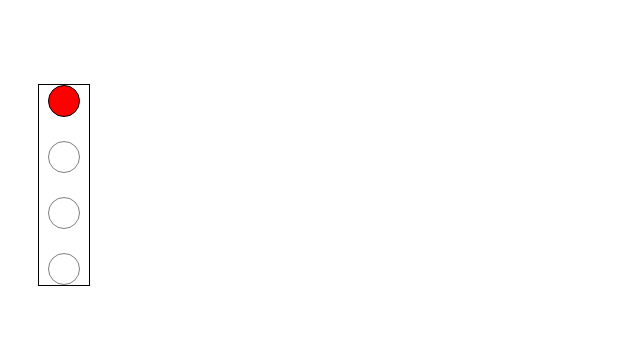
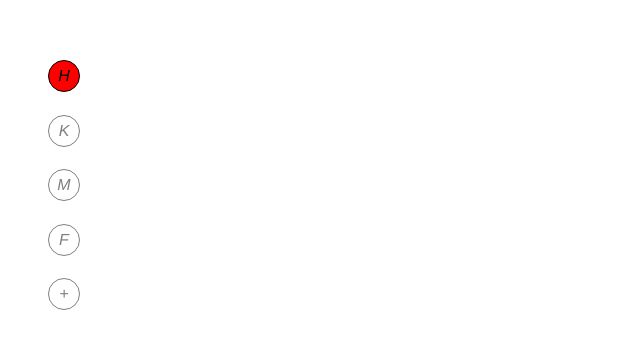
Before and after one commit to youriizz/randomshit666, a Vue app: page /hailmary in a window 1280 px wide. Shown: the part 215-564 px from the top of the page, without its empty margins (0-640 px from the left). Built offline with nearby package versions, Linux system fonts and the light colour scheme; what vue-dragscroll would draw is missing.

Commit message:
feat: model selector + traffic light buttons slide animation

```diff
--- a/src/components/HailMary/HailMary.vue
+++ b/src/components/HailMary/HailMary.vue
@@ -25,35 +25,38 @@ import {
     Scene,
 } from 'troisjs';
 
+// The icon field
 const models = ref([
     {
-        path: "/models/Hail Mary.glb",
         active: true,
-        icon: "+"
+        icon: "H"
     },
     {
-        path: "/models/korean.glb",
         active: false,
-        icon: "+"
+        icon: "K"
     },
     {
-        path: "/models/Hail Mary.glb",
         active: false,
-        icon: "+"
+        icon: "M"
     },
     {
-        path: "/models/Hail Mary.glb",
         active: false,
-        icon: "+"
+        icon: "F"
     },
 ]);
 
-function selectModel(index) {
+function selectModel(index = null) {
+    resetModels();
+    console.log(index);
+    if (index !== null) {
+        models.value[index].active = true;
+    }
+}
+
+function resetModels() {
     models.value.forEach((model) => {
         model.active = false;
     });
-
-    models.value[index].active = true;
 }
 
 function handleError(error) {
--- a/src/components/HailMary/RadialMenu.vue
+++ b/src/components/HailMary/RadialMenu.vue
@@ -2,18 +2,43 @@
     <div class="radial-menu">
         <div @click="select(index)" class="button" v-for="(model, index) in models" :key="index"
             :class="{ active: model.active }">
+            <i>{{ model.icon }}</i>
+        </div>
+        <div class="traffic-light-button-wrapper">
+            <div @click="selectTrafficLights" class="button" :class="{ active: isTrafficLightSelected }">
+                <i>+</i>
+            </div>
+            <div v-if="isTrafficLightSelected" class="traffic-light-container">
+                <TrafficLightBtn class="traffic-light slide-in-left" light-type="red" />
+                <TrafficLightBtn class="traffic-light slide-in-left" light-type="orange" :orange-route="orangeRoute" />
+                <TrafficLightBtn class="traffic-light slide-in-left" light-type="green" :green-route="greenRoute" />
+            </div>
         </div>
     </div>
 </template>
 
 <script setup>
+import { ref } from 'vue';
+import TrafficLightBtn from '../TrafficLightBtn.vue';
 
 const props = defineProps(['models']);
+const emit = defineEmits(['select:model']);
 
-const emit = defineEmits(['select:model']);
+const isTrafficLightSelected = ref(false);
 
 function select(index) {
     emit('select:model', index)
+
+    // Uncomment to disable the traffic light button when selecting a new model
+    // isTrafficLightSelected.value = false;
+}
+
+function selectTrafficLights() {
+    // Enable mode -> needs a disable function somewhere
+    // isTrafficLightSelected.value = true;
+
+    // Toggle mode
+    isTrafficLightSelected.value = !isTrafficLightSelected.value;
 }
 
 </script>
@@ -21,15 +46,14 @@ function select(index) {
 <style scoped>
 .radial-menu {
     position: absolute;
-    top: 5%;
+    top: 95%;
     left: 50%;
     transform: translate(-50%, -50%);
     display: flex;
     align-items: center;
     justify-content: space-between;
-    width: 200px;
-    height: 50;
-    border: 1px solid black;
+    width: 250px;
+    height: 50px;
 }
 
 .button {
@@ -53,47 +77,121 @@ function select(index) {
     animation: ease-out 0.5s cubic-bezier(0.250, 0.460, 0.450, 0.940);
 }
 
-.slide-in-left {
-    -webkit-animation: slide-in-left 0.5s cubic-bezier(0.250, 0.460, 0.450, 0.940) both;
-    animation: slide-in-left 0.5s cubic-bezier(0.250, 0.460, 0.450, 0.940) both;
+.traffic-light-button-wrapper {
+    position: relative;
+}
+
+.traffic-light-container {
+    top: 0;
+    position: absolute;
+    display: flex;
+    flex-direction: column;
+}
+
+.traffic-light {
+    position: absolute;
+    height: 32px !important;
+    width: 32px !important;
+    -webkit-animation: slide-in-bottom 0.5s cubic-bezier(0.250, 0.460, 0.450, 0.940) both;
+    animation: slide-in-bottom 0.5s cubic-bezier(0.250, 0.460, 0.450, 0.940) both;
+}
+
+.traffic-light:nth-child(1) {
+    top: 0;
+}
+
+.traffic-light:nth-child(2) {
+    top: -50px;
+}
+
+.traffic-light:nth-child(3) {
+    top: -100px;
 }
 
 @-webkit-keyframes slide-in-left {
     0% {
-        -webkit-transform: translateX(-1000px);
-        transform: translateX(-1000px);
+        -webkit-transform: translateX(0px);
+        transform: translateX(0px);
         opacity: 0;
     }
 
     100% {
-        -webkit-transform: translateX(0);
-        transform: translateX(0);
+        -webkit-transform: translateX(50px);
+        transform: translateX(50px);
         opacity: 1;
     }
 }
 
 @keyframes slide-in-left {
     0% {
-        -webkit-transform: translateX(-1000px);
-        transform: translateX(-1000px);
+        -webkit-transform: translateX(0px);
+        transform: translateX(0px);
         opacity: 0;
     }
 
     100% {
-        -webkit-transform: translateX(0);
-        transform: translateX(0);
+        -webkit-transform: translateX(50px);
+        transform: translateX(50px);
         opacity: 1;
     }
 }
 
+@-webkit-keyframes slide-in-bottom {
+    0% {
+        -webkit-transform: translateY(0px);
+        transform: translateY(0px);
+        opacity: 0;
+    }
+
+    100% {
+        -webkit-transform: translateY(-50px);
+        transform: translateY(-50px);
+        opacity: 1;
+    }
+}
+
+@keyframes slide-in-bottom {
+    0% {
+        -webkit-transform: translateY(0px);
+        transform: translateY(0px);
+        opacity: 0;
+    }
+
+    100% {
+        -webkit-transform: translateY(-50px);
+        transform: translateY(-50px);
+        opacity: 1;
+    }
+}
 
 @media only screen and (min-width: 1200px) {
     .radial-menu {
         width: 50px;
-        height: 200px;
+        height: 250px;
         top: 50%;
         left: 5%;
         flex-direction: column;
     }
+
+    .traffic-light-container {
+        flex-direction: column;
+    }
+
+    .traffic-light {
+        -webkit-animation: slide-in-left 0.5s cubic-bezier(0.250, 0.460, 0.450, 0.940) both;
+        animation: slide-in-left 0.5s cubic-bezier(0.250, 0.460, 0.450, 0.940) both;
+    }
+
+    .traffic-light:nth-child(1) {
+        left: 0;
+    }
+
+    .traffic-light:nth-child(2) {
+        left: 50px;
+    }
+
+    .traffic-light:nth-child(3) {
+        left: 100px;
+    }
 }
 </style>
--- a/src/components/TrafficLight.vue
+++ b/src/components/TrafficLight.vue
@@ -22,8 +22,6 @@
       type: String,
       default: null
     },
-
-
     relativeSize: {
       type: Boolean,
       default: false
@@ -34,7 +32,6 @@
 </script>
 
 <style scoped>
-
 .traffic-light {
   border: 0px solid black;
   width: 200px;
@@ -58,5 +55,4 @@
   align-items: center;
   justify-content: center;
 }
-
 </style>
--- a/src/components/TrafficLightBtn.vue
+++ b/src/components/TrafficLightBtn.vue
@@ -1,5 +1,6 @@
 <template>
-  <div :class="lightClass" class="light" @click="navigate"></div>
+  <div :class="lightClass" class="light" @click="navigate">
+  </div>
 </template>
 
 <script>
```
Also changed, not shown: 1 other file (tests, documents, lock files or other folders). Lines whose indentation alone changed are shown as unchanged.
